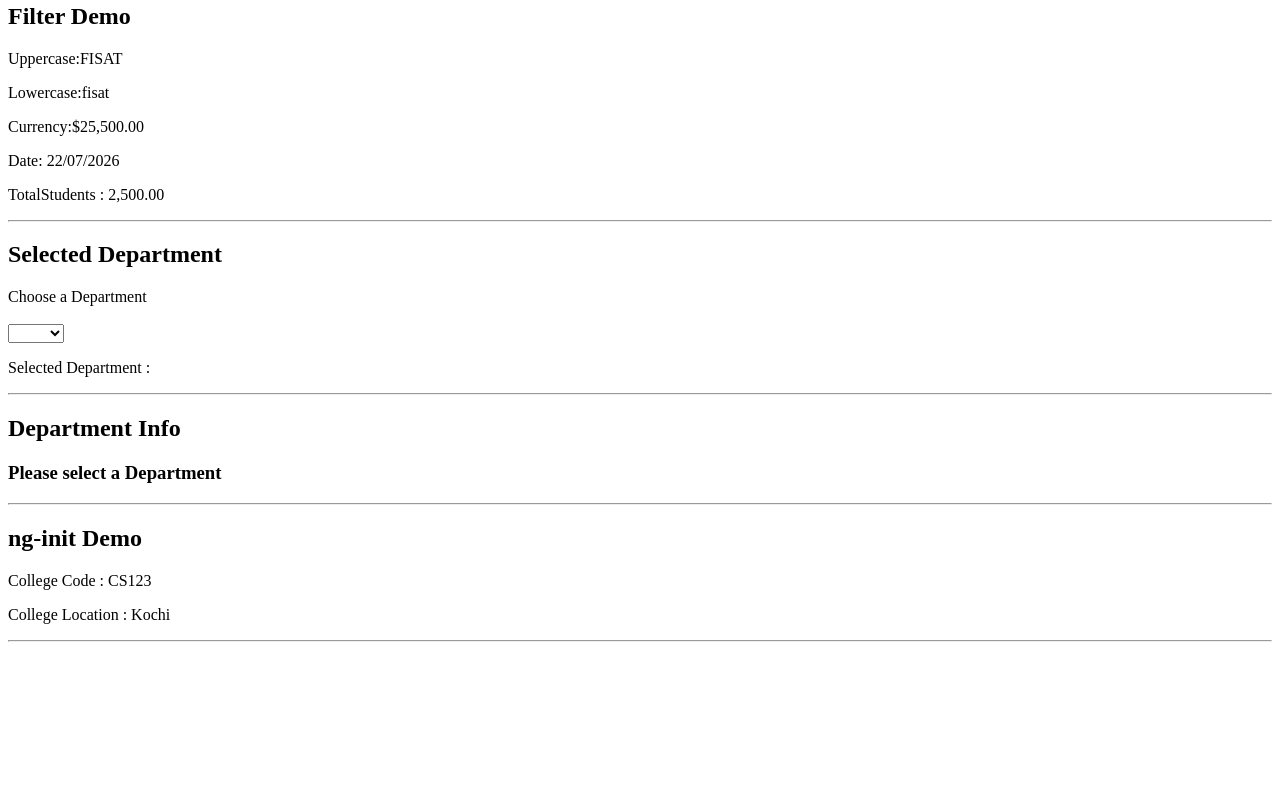
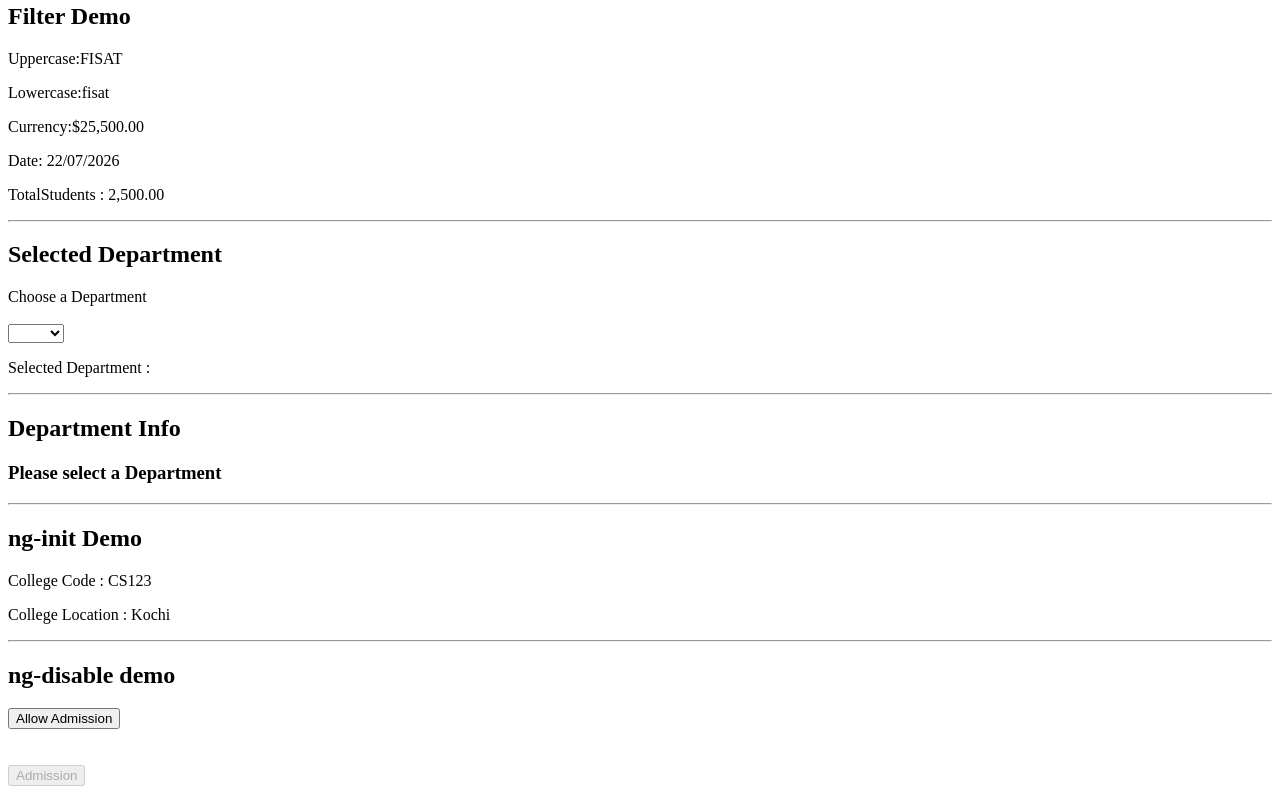
Before and after one commit to MahendranDM/MCA-Angular-Projects, a website: page campus360/index.html in a window 1280 px wide. Shown: the part 446-1258 px from the top of the page. Before the commit the page ends 1096 px from the top, so only its background shows below. Drawn offline with nearby package versions, Linux system fonts and the light colour scheme.

Commit message:
ng-disable added

```diff
--- a/campus360/index.html
+++ b/campus360/index.html
@@ -144,6 +144,22 @@
 
 </div>
 <hr>
+
+<h2>ng-disable demo</h2>
+<button ng-click="allowAdmission()">
+    Allow Admission
+
+</button>
+
+<br><br><br>
+
+<button ng-disabled="isDisabled">
+    Admission
+
+</button>
+
+
+<br><br>
     </body>
 
 </html>
--- a/campus360/js/app.js
+++ b/campus360/js/app.js
@@ -20,7 +20,10 @@ $scope.today = new Date();
 
 $scope.departments = ["CSE", "IMCA", "MCA", "Mech", "Civil", "EEE", "MBA"];
 $scope.selectDepartment = " ";
-
+$scope.isDisabled = true;
+$scope.allowAdmission = function () {
+    $scope.isDisabled = false;
+};
 
     $scope.addStudent = function () {
         $scope.totalStudents++;
```
